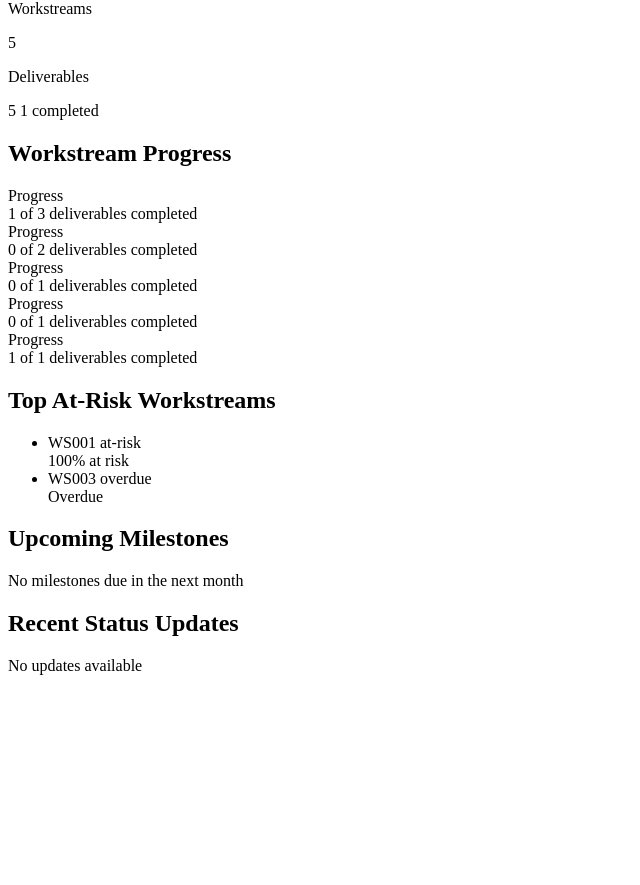
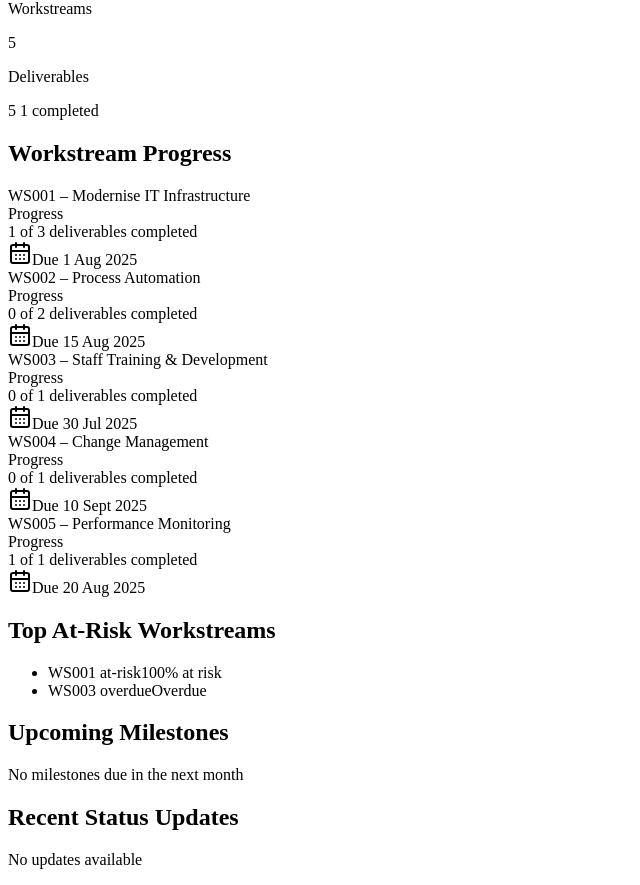
Before and after one commit to matildalim/to-workstream-dashboard, a Next.js app in the folder to-workstream-dashboard-payload/: page /dashboard in a window 1280 px wide. Shown: the part 297-1182 px from the top of the page, without its empty margins (0-640 px from the left). Before the commit the page ends 988 px from the top, so only its background shows below. Built offline with nearby package versions, Linux system fonts and the light colour scheme.

Commit message:
highlight

```diff
--- a/to-workstream-dashboard-payload/src/app/dashboard/page.tsx
+++ b/to-workstream-dashboard-payload/src/app/dashboard/page.tsx
@@ -1,16 +1,9 @@
-// export default function DashboardPage() {
-//   return (
-//     <div className="p-8">
-//       <h1 className="text-3xl font-bold">Dashboard works!</h1>
-//       <p className="text-gray-600">You're now rendering from /dashboard 🎉</p>
-//     </div>
-//   );
-// }
-
 'use client'
 
 import { useState } from 'react'
 import DashboardFilters from '@/components/ui/DashboardFilters'
+import { CalendarDays } from 'lucide-react'
+import clsx from 'clsx'
 
 type Deliverable = {
   id: string
@@ -21,9 +14,9 @@ type Deliverable = {
   dueDate: string
   completed: number
   total: number
+  role: string // Added for role filtering
 }
 
-// Inline mock data
 const mockDeliverables: Deliverable[] = [
   {
     id: '1',
@@ -32,8 +25,9 @@ const mockDeliverables: Deliverable[] = [
     title: 'Modernise IT Infrastructure',
     status: 'at-risk',
     dueDate: '2025-08-01',
-    completed: 1,        // 1 of 3 done
+    completed: 1,
     total: 3,
+    role: 'dd',
   },
   {
     id: '2',
@@ -44,6 +38,7 @@ const mockDeliverables: Deliverable[] = [
     dueDate: '2025-08-15',
     completed: 0,
     total: 2,
+    role: 'txc',
   },
   {
     id: '3',
@@ -54,6 +49,7 @@ const mockDeliverables: Deliverable[] = [
     dueDate: '2025-07-30',
     completed: 0,
     total: 1,
+    role: 'ad-sm',
   },
   {
     id: '4',
@@ -64,6 +60,7 @@ const mockDeliverables: Deliverable[] = [
     dueDate: '2025-09-10',
     completed: 0,
     total: 1,
+    role: 'txc',
   },
   {
     id: '5',
@@ -74,6 +71,7 @@ const mockDeliverables: Deliverable[] = [
     dueDate: '2025-08-20',
     completed: 1,
     total: 1,
+    role: 'dd',
   },
 ]
 
@@ -84,25 +82,26 @@ export default function DashboardPage() {
 
   const filtered = mockDeliverables.filter(d =>
     (track === 'all' || d.trackCode === track) &&
-    (ws    === 'all' || d.workstreamCode === ws)
+    (ws === 'all' || d.workstreamCode === ws) &&
+    (role === 'all' || d.role === role)
   )
 
-  // simple counts
-  const totalTracks      = new Set(mockDeliverables.map(d=>d.trackCode)).size
-  const totalWorkstreams = new Set(mockDeliverables.map(d=>d.workstreamCode)).size
-  const totalDeliverables= filtered.length
-  const completedCount   = filtered.filter(d=>d.status==='completed').length
+  const totalTracks = new Set(mockDeliverables.map(d => d.trackCode)).size
+  const totalWorkstreams = new Set(mockDeliverables.map(d => d.workstreamCode)).size
+  const totalDeliverables = filtered.length
+  const completedCount = filtered.filter(d => d.status === 'completed').length
 
   return (
     <main className="p-6 space-y-8">
       {/* Header */}
-      <div className="bg-gray-900 text-white p-6 rounded">
-        <h1 className="text-3xl font-bold">Transformation Program Dashboard</h1>
-        <p className="text-sm opacity-80 mt-1">
+      <div className="bg-gray-900 text-white p-6 rounded-lg shadow">
+        <h1 className="text-3xl font-bold">Transformation Office Dashboard</h1>
+        <p className="text-sm mt-1 opacity-80">
           Monitor program health, track milestones, and oversee deliverable progress across all workstreams
         </p>
       </div>
 
+      {/* Filters */}
       <DashboardFilters
         selectedTrack={track}
         selectedWorkstream={ws}
@@ -122,15 +121,15 @@ export default function DashboardPage() {
 
       {/* Summary Cards */}
       <div className="grid grid-cols-1 sm:grid-cols-3 gap-4">
-        <div className="bg-blue-50 p-4 rounded shadow">
+        <div className="bg-blue-50 p-4 rounded shadow text-center">
           <p className="text-sm text-gray-600">Total Tracks</p>
           <p className="text-2xl font-bold">{totalTracks}</p>
         </div>
-        <div className="bg-blue-50 p-4 rounded shadow">
+        <div className="bg-blue-50 p-4 rounded shadow text-center">
           <p className="text-sm text-gray-600">Workstreams</p>
           <p className="text-2xl font-bold">{totalWorkstreams}</p>
         </div>
-        <div className="bg-blue-50 p-4 rounded shadow">
+        <div className="bg-blue-50 p-4 rounded shadow text-center">
           <p className="text-sm text-gray-600">Deliverables</p>
           <p className="text-2xl font-bold">
             {totalDeliverables} <span className="text-green-600 text-sm ml-2">{completedCount} completed</span>
@@ -138,16 +137,23 @@ export default function DashboardPage() {
         </div>
       </div>
 
-      {/* Workstream Progress Grid */}
-      <div>
+      {/* Workstream Cards */}
+      <section>
         <h2 className="text-xl font-semibold mb-4">Workstream Progress</h2>
         <div className="grid grid-cols-1 md:grid-cols-2 lg:grid-cols-3 gap-6">
           {filtered.map(d => {
-  const completedNum = d.completed
             const pct = Math.round((d.completed / d.total) * 100)
+            const color = d.status === 'completed' ? 'green' : d.status === 'overdue' || d.status === 'at-risk' ? 'red' : 'gray'
+
             return (
-    <div key={d.id} className="p-4 bg-white rounded shadow border-l-4 border-red-500">
-      {/* ...header */}
+              <div key={d.id} className={clsx(
+                'p-4 bg-white rounded shadow border-l-4',
+                color === 'green' && 'border-green-500',
+                color === 'red' && 'border-red-500',
+                color === 'gray' && 'border-gray-300'
+              )}>
+                <div className="text-sm font-semibold">{d.workstreamCode} – {d.title}</div>
+
                 <div className="mt-2 text-sm text-gray-600">Progress</div>
                 <div className="w-full bg-gray-200 h-2 rounded mt-1 overflow-hidden">
                   <div
@@ -156,35 +162,40 @@ export default function DashboardPage() {
                   />
                 </div>
                 <div className="text-xs text-gray-500 mt-1">
-        {`${completedNum} of ${d.total} deliverables completed`}
+                  {`${d.completed} of ${d.total} deliverables completed`}
                 </div>
-      {/* ...next milestone */}
+
+                <div className="flex items-center gap-2 text-xs text-gray-600 mt-3">
+                  <CalendarDays className="w-4 h-4" />
+                  <span>Due {new Date(d.dueDate).toLocaleDateString('en-SG', {
+                    day: 'numeric', month: 'short', year: 'numeric'
+                  })}</span>
+                </div>
               </div>
             )
           })}
+        </div>
+      </section>
 
-        </div>
-      </div>
-
-      {/* At-Risk List */}
-      <div className="p-4 bg-yellow-50 rounded border-l-4 border-yellow-400">
+      {/* At Risk Section */}
+      <section className="p-4 bg-yellow-50 rounded border-l-4 border-yellow-400">
         <h2 className="font-semibold text-lg text-yellow-800 mb-2">Top At-Risk Workstreams</h2>
         <ul className="space-y-3">
-          {filtered.filter(d=>d.status==='at-risk' || d.status==='overdue').map(d=>(
-            <li key={d.id} className="flex justify-between items-center">
-              <div>
+          {filtered.filter(d => d.status === 'at-risk' || d.status === 'overdue').map(d => (
+            <li key={d.id} className="flex justify-between items-center text-sm">
+              <span>
                 <span className="font-mono">{d.workstreamCode}</span>{' '}
-                <span className="text-xs bg-white px-1 rounded shadow-sm">{d.status}</span>
-              </div>
+                <span className="bg-white text-gray-800 text-xs px-1 py-0.5 rounded shadow">{d.status}</span>
+              </span>
               <span className="text-xs bg-yellow-600 text-white px-2 py-0.5 rounded-full">
-                {d.status==='at-risk' ? '100% at risk' : 'Overdue'}
+                {d.status === 'at-risk' ? '100% at risk' : 'Overdue'}
               </span>
             </li>
           ))}
         </ul>
-      </div>
+      </section>
 
-      {/* Upcoming Milestones & Status Updates */}
+      {/* Placeholder Panels */}
       <div className="grid grid-cols-1 md:grid-cols-2 gap-6">
         <div className="p-4 bg-white rounded shadow">
           <h2 className="font-semibold mb-2">Upcoming Milestones</h2>
```
Lines whose indentation alone changed are shown as unchanged.
